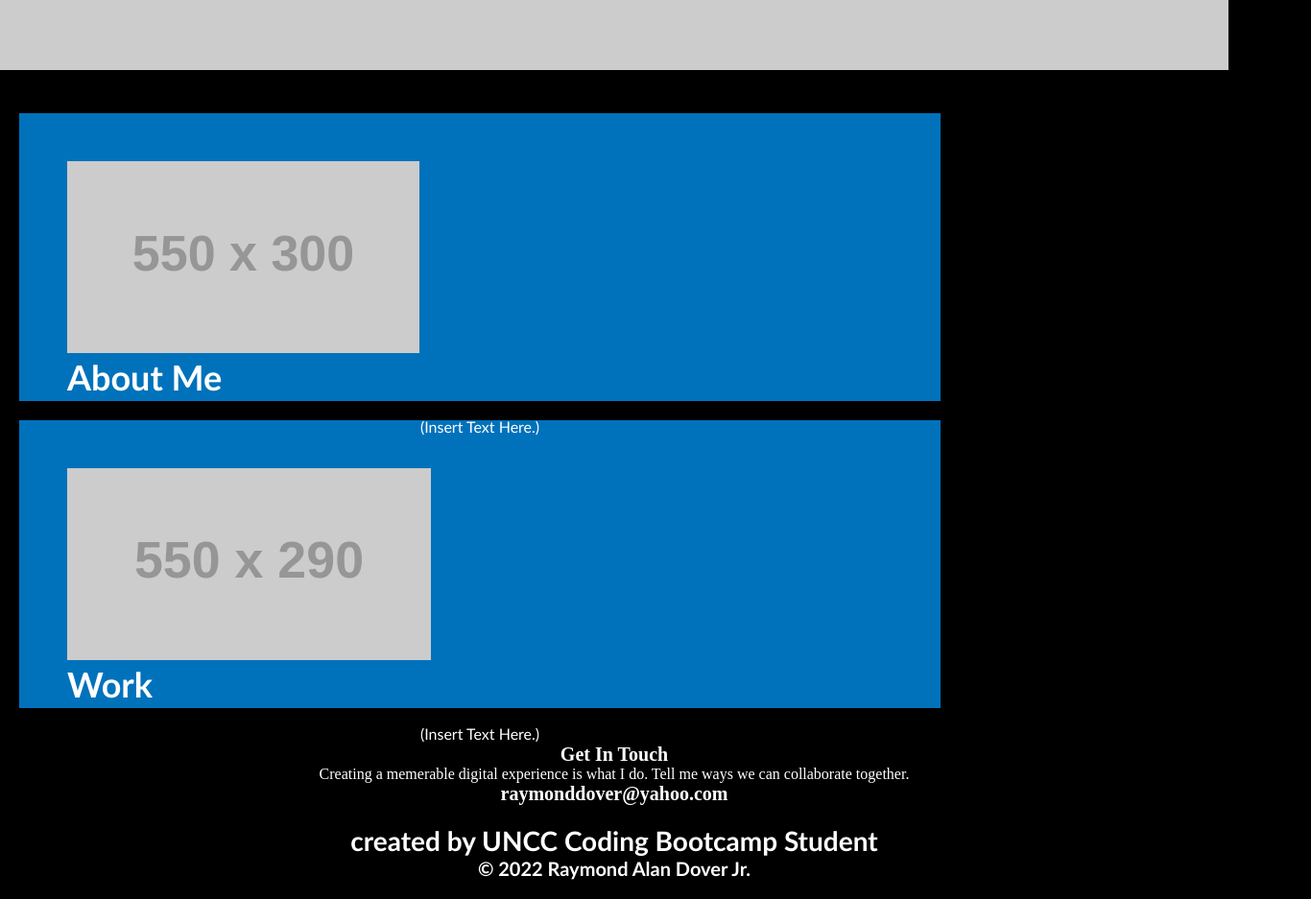
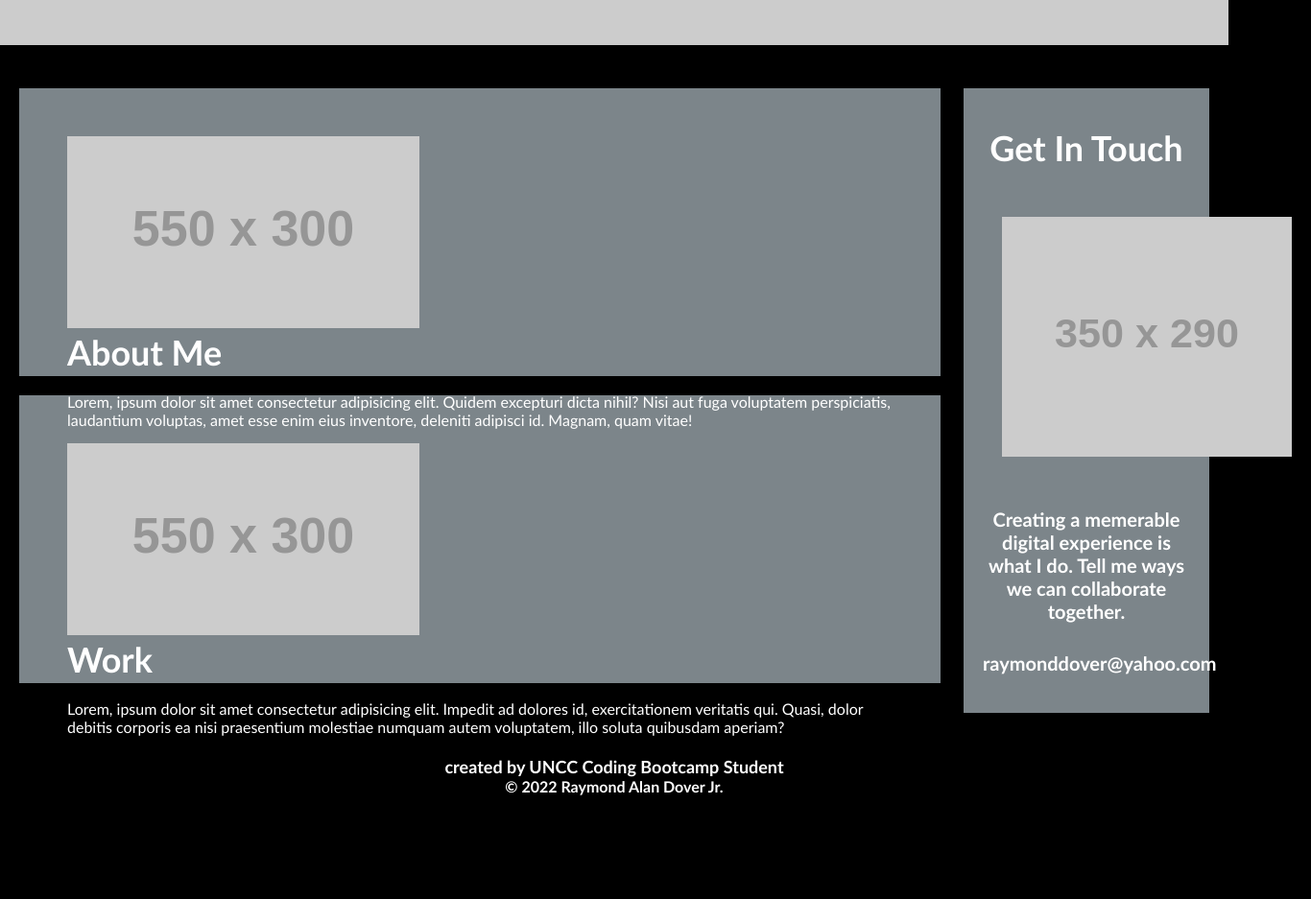
Before and after one commit to raydover/my-portfolio, a plain HTML site: page index.html in a window 1280 px wide. Shown: the part 1240-2177 px from the top of the page at 96% size, 1366 px wide, since content can reach past the window. After the commit the page ends 2089 px from the top, so only its background shows below. Drawn offline with Linux system fonts and the light colour scheme; placeholder pictures from the web are drawn by us.

```diff
--- a/assets/css/style.css
+++ b/assets/css/style.css
@@ -4,13 +4,12 @@
     margin: 0;
 }
 
-head {
-    font-family: 'Trebuchet MS', 'Lucida Sans Unicode', 'Lucida Grande', 'Lucida Sans', 'Arial', 'Sans-Serif';
+body {
     background-color: black;
-    color: white;
 }
 
-body {
+header {
+    font-family: 'Trebuchet MS', 'Lucida Sans Unicode', 'Lucida Grande', 'Lucida Sans', 'Arial', 'Sans-Serif';
     background-color: black;
 }
 
@@ -22,7 +21,6 @@
 }
 
 header h1 .seo {
-    /* Sets selector header h1 seo text color element */
     color: goldenrod;
 }
 
@@ -51,14 +49,14 @@
     height: 800px;
     width: 100%;
     margin-bottom: 25px;
-    background-image: url("https://via.placeholder.com/550x300");
+    background-image: url("https://via.placeholder.com/1430x900");
     background-size: cover;
     background-position: center;
 }
 
 h3 {
-    margin-left: 600px;
-    font-size: 225px;
+    margin-left: 700px;
+    font-size: 200px;
     color: white;
 }
 
@@ -74,8 +72,12 @@
     padding: 50px;
     height: 300px;
     font-family: 'Gill Sans', 'Gill Sans MT', Calibri, 'Trebuchet MS', sans-serif;
-    background-color: #0072bb;
+    background-color: #7c858a;
     color: #ffffff;
+}
+
+.about-me img {
+    max-height: 200px;
 }
 
 .about-me h4 {
@@ -83,8 +85,8 @@
     font-size: 36px;
 }
 
-.about-me img {
-    max-height: 200px;
+p {
+    font-size: 16px;
 }
 
 .work {
@@ -92,8 +94,12 @@
     padding: 50px;
     height: 300px;
     font-family: 'Gill Sans', 'Gill Sans MT', Calibri, 'Trebuchet MS', sans-serif;
-    background-color: #0072bb;
+    background-color: #7c858a;
     color: #ffffff;
+}
+
+.work img {
+    max-height: 200px;
 }
 
 .work h4 {
@@ -101,30 +107,48 @@
     font-size: 36px;
 }
 
-.work img {
-    max-height: 200px;
-}
-
 .float-right {
     float: right;
     margin-left: 25px;
 }
 
-p {
-    font-size: 16px;
-    color: white;
-    text-align: center;
+aside {
+    margin-right: 20px;
+    margin-top: 20px;
+    padding: 20px;
+    clear: both;
+    float: right;
+    width: 20%;
+    height: 100%;
+    font-family: 'Gill Sans', 'Gill Sans MT', Calibri, 'Trebuchet MS', sans-serif;
+    background-color: #7c858a;
 }
 
-h4 {
+aside h5 {
     color: white;
-    font-size: 38px;
+    font-size: 36px;
+    text-align: center;
+    margin-top: 20px;
+    margin-bottom: 30px;
 }
 
-h5 {
+.get-in-touch img {
+    max-height: 250px;
+    margin: 20px;
+}
+
+aside h6 {
     color: white;
     font-size: 20px;
     text-align: center;
+    margin-top: 30px;
+    margin-bottom: 20px;
+}
+
+.float-center {
+    float: center;
+    margin-top: 20px;
+    margin-bottom: 20px;
 }
 
 footer {
@@ -134,8 +158,14 @@
     text-align: center;
 }
 
+footer h5 {
+    color: white;
+    font-size: 18px;
+    text-align: center;
+}
+
 footer h6 {
     color: white;
-    font-size: 28px;
+    font-size: 16px;
     text-align: center;
 }
--- a/index.html
+++ b/index.html
@@ -28,36 +28,37 @@
             <h4>About Me</h4>
             <!--insert information about me-->
             <p>
-                (Insert Text Here.)
+                Lorem, ipsum dolor sit amet consectetur adipisicing elit. Quidem excepturi dicta nihil? Nisi aut fuga voluptatem perspiciatis, laudantium voluptas, amet esse enim eius inventore, deleniti adipisci id. Magnam, quam vitae!
             </p>
         </article>
         <article id="work" class="work">
             <!--insert image/class option location on page-->
-            <img src="https://via.placeholder.com/550x290" class="float-left" />
+            <img src="https://via.placeholder.com/550x300" class="float-left" />
             <h4>Work</h4>
             <!--insert works information-->
             <p>
-                (Insert Text Here.)
+                Lorem, ipsum dolor sit amet consectetur adipisicing elit. Impedit ad dolores id, exercitationem veritatis qui. Quasi, dolor debitis corporis ea nisi praesentium molestiae numquam autem voluptatem, illo soluta quibusdam aperiam?
             </p>
         </article>
     </main>
     <aside>
         <article id="get-in-touch" class="get-in-touch">
             <h5>Get In Touch</h5>
+            <img src="https://via.placeholder.com/350x290" class="float-center" />
             <!--insert get in touch information-->
-            <p>
+            <h6>
                 Creating a memerable digital experience
                 is what I do. Tell me ways we can
                 collaborate together.
-            </p>
-            <h5>raymonddover@yahoo.com</h5>
+            </h6>
+            <h6>raymonddover@yahoo.com</h6>
         </article>
     </aside>
     <footer>
-        <h6>created by UNCC Coding Bootcamp Student</h6>
-        <h5>
+        <h5>created by UNCC Coding Bootcamp Student</h5>
+        <h6>
             &copy; 2022 Raymond Alan Dover Jr.
-        </h5>
+        </h6>
     </footer>
 
     <body>
```
